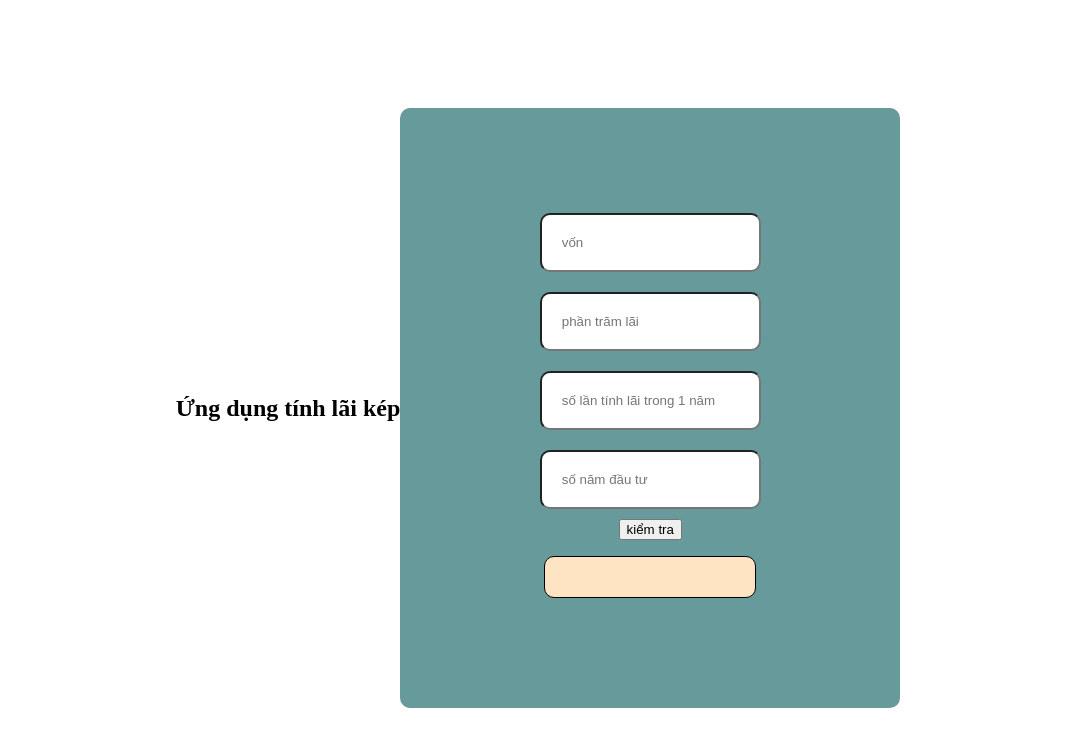
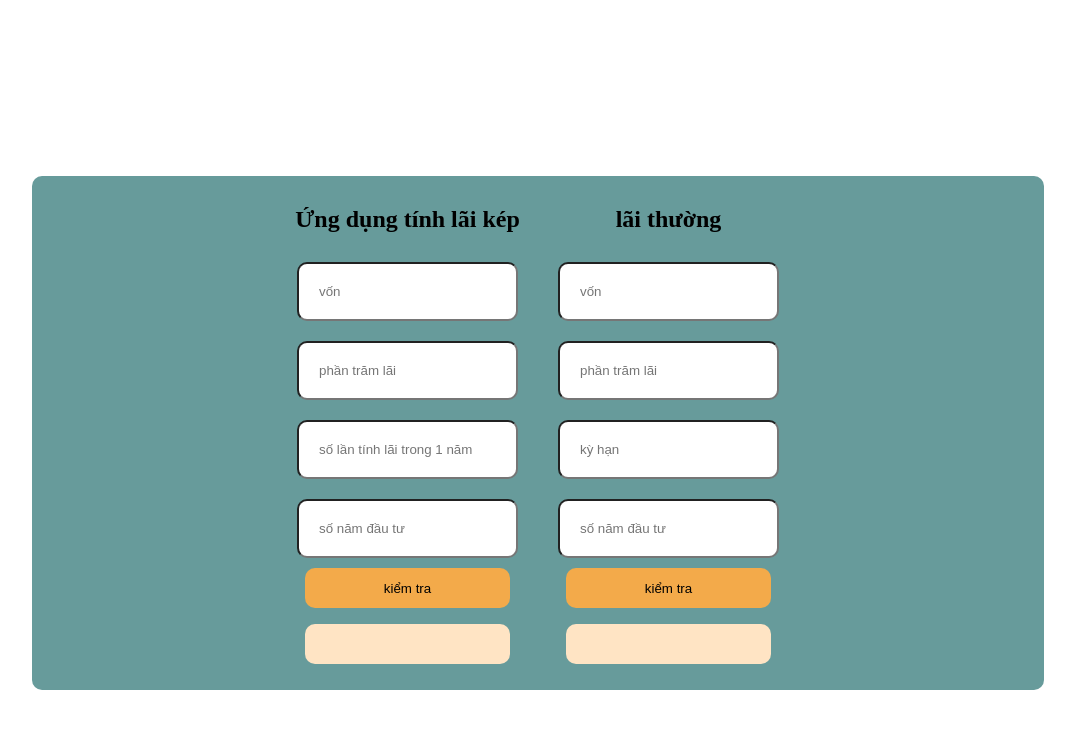
Before and after one commit to nicekai247/nicekai247.github.io, a plain HTML site: page index.html in a window 1280 px wide. Shown: the whole page, without its empty margins (102-1177 px from the left). Drawn offline with Linux system fonts and the light colour scheme.

Commit message:
update app

```diff
--- a/index.css
+++ b/index.css
@@ -1,21 +1,28 @@
+body {
+}
+
 main {
   display: flex;
   justify-content: center;
   align-items: center;
-  width: 100%;
-  height: 800px;
+  height: 850px;
+}
+
+.container {
+  border-radius: 10px;
+  width: 80%;
+  background-color: rgb(103, 155, 155);
+  display: flex;
+  justify-content: center;
+  align-items: center;
 }
 
 div.content {
+  padding: 10px;
   display: flex;
   justify-content: center;
   align-items: center;
   flex-direction: column;
-  width: 500px;
-  border-radius: 10px;
-
-  height: 600px;
-  background-color: rgb(103, 155, 155);
 }
 
 input {
@@ -24,16 +31,22 @@ input {
   border-radius: 10px;
 }
 
-#result {
-  border-radius: 10px;
-  background-color: bisque;
-  min-width: 210px;
-  height: 40px;
-  border: 1px solid black;
-}
-
 p {
   display: flex;
   justify-content: center;
   align-items: center;
+  us: 10px;
+  background-color: bisque;
+  min-width: 205px;
+  height: 40px;
+  border: 1px;
+  border-radius: 10px;
 }
+
+button {
+  min-width: 205px;
+  height: 40px;
+  border: 0px solid white;
+  border-radius: 10px;
+  background-color: rgb(243, 170, 74);
+}
--- a/index.html
+++ b/index.html
@@ -9,15 +9,30 @@
   </head>
   <body>
     <main>
+      <div class="container">
+        <div class="content">
           <h2>Ứng dụng tính lãi kép</h2>
-      <div class="content">
           <input id="1" type="number" placeholder="vốn" />
           <input id="2" type="number" placeholder="phần trăm lãi" />
-        <input id="3" type="number" placeholder="số lần tính lãi trong 1 năm" />
+          <input
+            id="3"
+            type="number"
+            placeholder="số lần tính lãi trong 1 năm"
+          />
           <input id="4" type="number" placeholder="số năm đầu tư" />
           <button id="check">kiểm tra</button>
           <p id="result"></p>
         </div>
+        <div class="content">
+          <h2>lãi thường</h2>
+          <input id="5" type="number" placeholder="vốn" />
+          <input id="6" type="number" placeholder="phần trăm lãi" />
+          <input id="7" type="number" placeholder="kỳ hạn" />
+          <input id="8" type="number" placeholder="số năm đầu tư" />
+          <button id="check2">kiểm tra</button>
+          <p id="result2"></p>
+        </div>
+      </div>
     </main>
   </body>
 </html>
--- a/index.js
+++ b/index.js
@@ -11,13 +11,34 @@ function compound(origin, percentPerYear, numberOfTakeProfitPerYear, goal) {
 }
 // A = P (1 + r/n)^(nt)
 
-// console.log(compound(10000, 50, 1, 6));
+function noCompound(origin, percentPerYear, inputTerm, goal) {
+  const term = {
+    1: 30,
+    3: 90,
+    6: 180,
+    9: 270,
+    12: 365,
+  };
+
+  if (inputTerm in term) {
+    let percent = percentPerYear / 100;
+    let result = origin * percent * (term[inputTerm] / 365) * goal;
+
+    return result;
+  }
+
+  return "lỗi!!";
+}
+// A = P (1 + r/n)^(nt)
+
+// console.log(noCompound(100000000, 4.55, "6", 1));
 
 document.addEventListener("DOMContentLoaded", () => {
   let button = document.getElementById("check");
-  let paragr = document.getElementById("result");
+  let button2 = document.getElementById("check2");
 
   button.addEventListener("click", () => {
+    let paragr = document.getElementById("result");
     let origin = Number(document.getElementById("1").value);
     let percentPerYear = Number(document.getElementById("2").value);
     let numberOfTakeProfitPerYear = Number(document.getElementById("3").value);
@@ -31,4 +52,15 @@ document.addEventListener("DOMContentLoaded", () => {
 
     paragr.innerHTML = result;
   });
+
+  button2.addEventListener("click", () => {
+    let paragr2 = document.getElementById("result2");
+    let origin = Number(document.getElementById("5").value);
+    let percentPerYear = Number(document.getElementById("6").value);
+    let term = document.getElementById("7").value;
+    let goal = Number(document.getElementById("8").value);
+    let result = noCompound(origin, percentPerYear, term, goal);
+
+    paragr2.innerHTML = result;
+  });
 });
```
Lines whose indentation alone changed are shown as unchanged.
